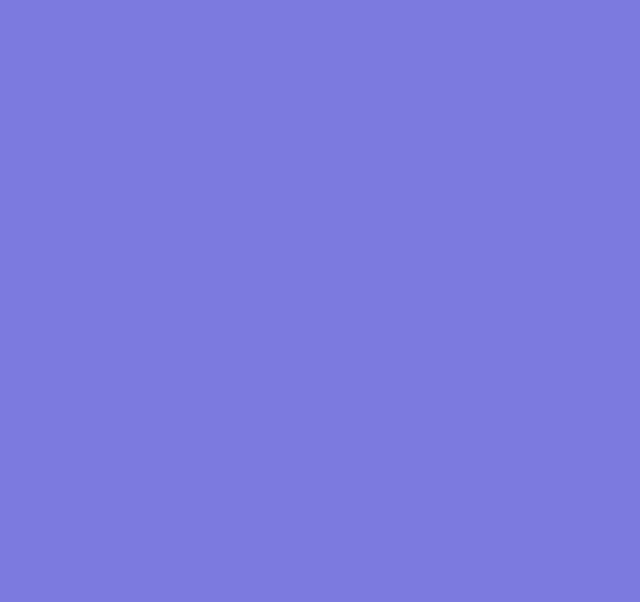
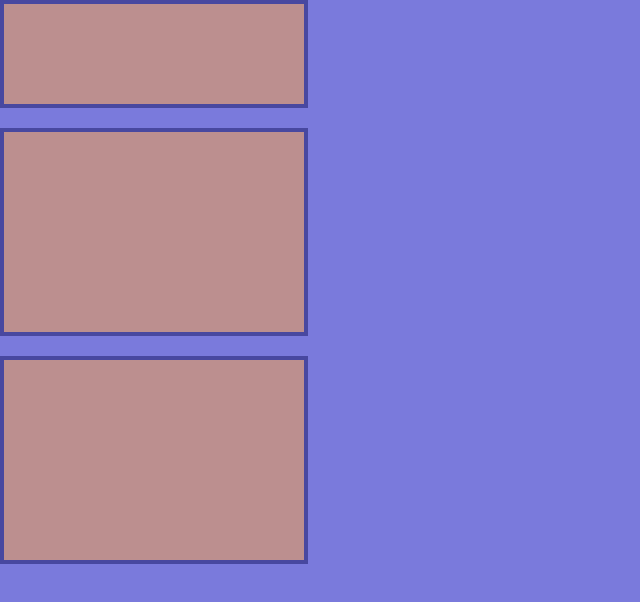
Before and after one commit to bars30/SCSS, a plain HTML site: page index.html in a window 1280 px wide. Shown: the whole page, without its empty margins (0-640 px from the left). Drawn offline with Linux system fonts and the light colour scheme.

Commit message:
✔️DONE: #2 - Синтаксис и переменные

```diff
--- a/index.html
+++ b/index.html
@@ -7,6 +7,8 @@
  <link rel="stylesheet" href="./css/style.css">
 </head>
 <body>
-
+ <div class="block first"></div>
+ <div class="block"></div>
+ <div class="block"></div>
 </body>
 </html>
--- a/scss/style.scss
+++ b/scss/style.scss
@@ -1,3 +1,28 @@
+// чтобы создать переменную нам необходимо указать знак $
+$bgColor : #bc8f8f;
+$blockWidth: 300px;
+$border: 4px solid rgb(72, 72, 160);
+
+* {
+ margin: 0;
+ padding: 0;
+}
+// Comment
 body {
  background: rgb(122, 122, 220);
 }
+// обращаюсь ко всем блокам у которых нету класса  first
+.block:not(.first){
+ background: $bgColor;
+ height: 200px;
+ margin-bottom: 20px;
+ width: $blockWidth;
+ border: $border;
+}
+.first {
+ background: $bgColor;
+ height: 100px;
+ margin-bottom: 20px;
+ width: $blockWidth;
+ border: $border;
+}
```
Also changed, not shown: css/style.css.
